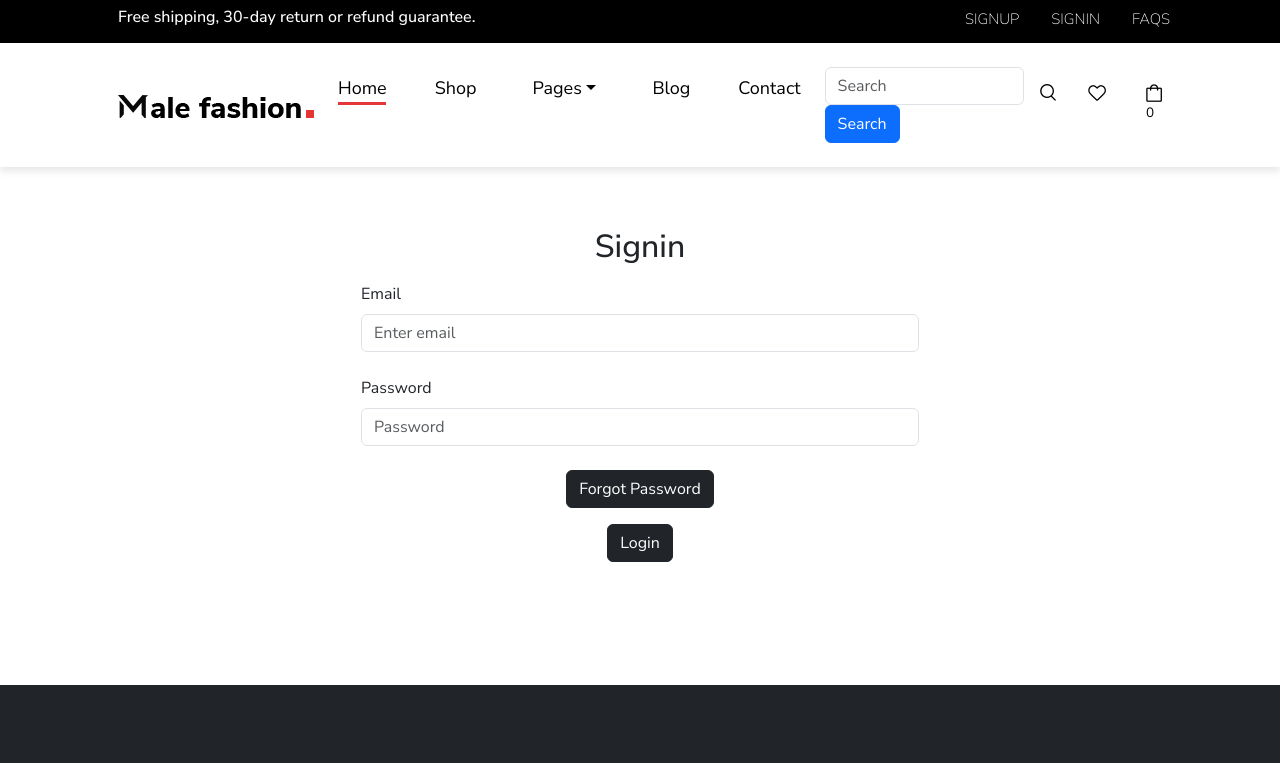
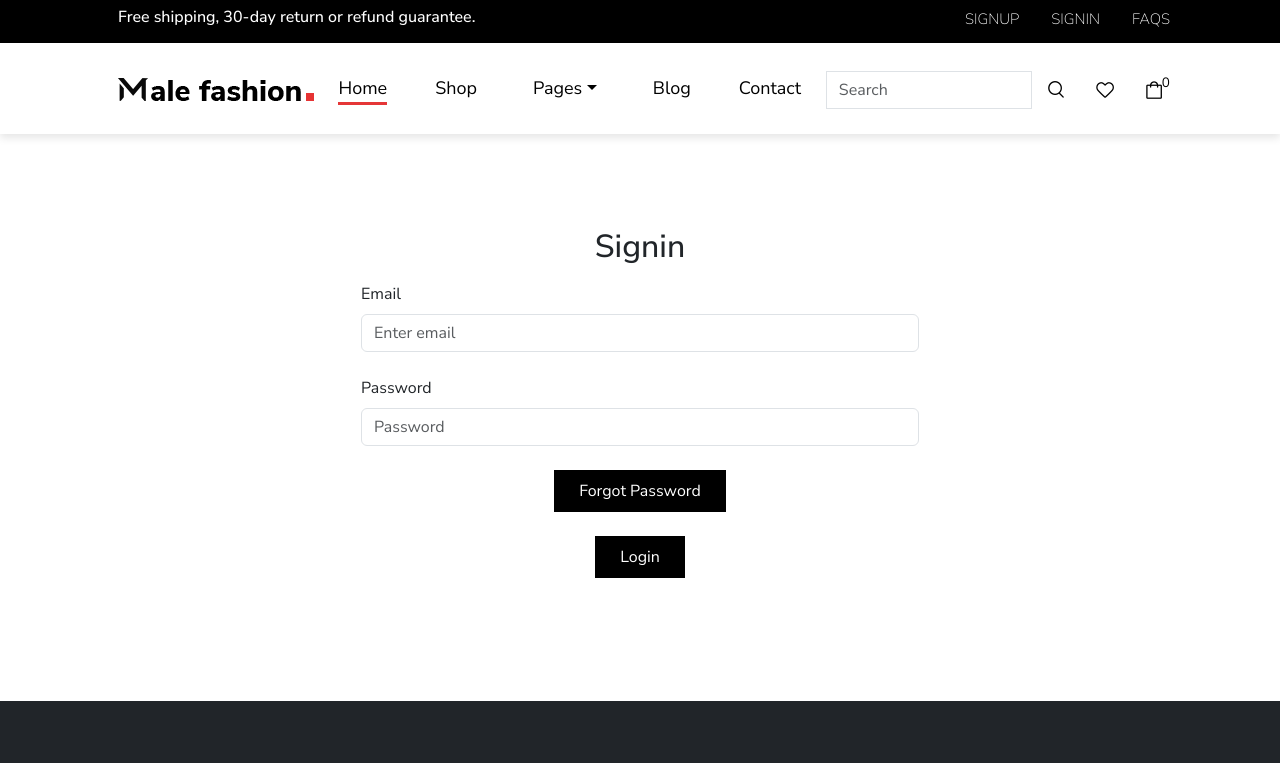
Before and after one commit to aniket-patil7075/Male-Fashion, a React (Vite) app in the folder Shopping/: page /Signin in a window 1280 px wide. Shown: the top 763 px of the page. Built offline with nearby package versions, Linux system fonts and the light colour scheme.

Commit message:
Changes in sign in page

```diff
--- a/Shopping/src/assets/Header.jsx
+++ b/Shopping/src/assets/Header.jsx
@@ -112,10 +112,11 @@ function Header() {
                 <Nav.Link as={Link} to="/Contact" className="nav-line px-4">
                   Contact
                 </Nav.Link>
-                <Searchinput />
+
               </Nav>
 
               <Nav className="ms-auto">
+              <Searchinput />
                 <Nav.Link as={Link} to="/" className="px-3">
                   <img src="/search.png" alt="search" />
                 </Nav.Link>
@@ -125,7 +126,7 @@ function Header() {
                 <Nav.Link
                   as={Link}
                   to="/Cart"
-                  className="px-4 position-relative"
+                  className="px-3 position-relative"
                 >
                   <img src="/cart.png" alt="cart" />
                   <sup>{cart?.length}</sup>
--- a/Shopping/src/assets/Hero.jsx
+++ b/Shopping/src/assets/Hero.jsx
@@ -27,7 +27,7 @@ function Hero() {
               Lorem ipsum dolor sit amet, consectetur adipiscing elit, sed do
               eiusmod tempor incididunt aliqua.
             </p>
-            <Button variant="dark" className="heroButton mt-4  px-4 py-3">
+            <Button variant="dark" className="heroButton mt-4 px-4 py-3">
               SHOP NOW <FaArrowRightLong className="heroArrow ms-1"/>
             </Button>
             <div className="mt-3"><FaFacebookF className="mx-2"/><FaPinterestP className="mx-2" /><FaInstagram className="mx-2" /><FaTwitter className="mx-2" /></div>
--- a/Shopping/src/assets/Home.jsx
+++ b/Shopping/src/assets/Home.jsx
@@ -8,6 +8,11 @@ import Form from "react-bootstrap/Form";
 import { Prices } from "./Prices";
 import { useCart } from "../context/cart";
 import Hero from "./Hero"
+import Collections from "./Collections"
+import NewArrivals from "./NewArrivals"
+import DealWeek from "./DealWeek"
+import Instagram from "./Instagram"
+import LatestNews from "./LatestNews"
 
 function Home() {
   const [cart, setCart] = useCart();
@@ -89,7 +94,12 @@ function Home() {
   return (
     <div>
     <Hero/>
-      <Row className="mt-4">
+    <Collections/>
+    <NewArrivals/>
+    <DealWeek/>
+    <Instagram/>
+    <LatestNews/>
+      {/* <Row className="mt-4">
         <Col md={2}>
           <h5 className="mb-3">Filter By Category</h5>
           {categories.map((c) => (
@@ -163,7 +173,7 @@ function Home() {
             </div>
           </Container>
         </Col>
-      </Row>
+      </Row> */}
     </div>
   );
 }
--- a/Shopping/src/assets/LatestNews.jsx
+++ b/Shopping/src/assets/LatestNews.jsx
@@ -4,7 +4,7 @@ import Card from "react-bootstrap/Card";
 
 function LatestNews() {
   return (
-    <div className="latestNewsMainDiv" >
+    <div className="latestNewsMainDiv" style={{paddingTop:"180px"}} >
       <Container className="">
         <Row>
           <Col lg={4}>
--- a/Shopping/src/assets/Searchinput.jsx
+++ b/Shopping/src/assets/Searchinput.jsx
@@ -27,12 +27,9 @@ function Searchinput() {
               type="search"
               placeholder="Search"
               value={values.keyword}
-              className=" mr-sm-2"
+              className=" mr-sm-2 mt-1 rounded-0"
               onChange={(e)=>setValues({...values,keyword:e.target.value})}
             />
-          </Col>
-          <Col xs="auto">
-            <Button type="submit">Search</Button>
           </Col>
         </Row>
       </Form>
--- a/Shopping/src/assets/Signin.jsx
+++ b/Shopping/src/assets/Signin.jsx
@@ -63,11 +63,11 @@ function Signin() {
             </Form.Group>
 
 
-          <Button variant="dark" onClick={()=>navigate('/Forgotpassword')} type="submit" className="mx-auto d-block mb-3 mt-3">
+          <Button variant="dark" onClick={()=>navigate('/Forgotpassword')} type="submit" className="mx-auto d-block heroButton mt-4 px-4 py-2">
             Forgot Password
           </Button>
 
-          <Button variant="dark" type="submit" className="mx-auto d-block">
+          <Button variant="dark" type="submit" className="mx-auto d-block heroButton mt-4 px-4 py-2">
             Login
           </Button>
         </Form>
--- a/Shopping/src/assets/Signup.jsx
+++ b/Shopping/src/assets/Signup.jsx
@@ -96,7 +96,7 @@ function Signup() {
             />
           </Form.Group>
 
-          <Button variant="dark" type="submit" className="mx-auto d-block">
+          <Button variant="dark" type="submit" className="mx-auto d-block heroButton mt-4 px-4 py-2">
             Sign up
           </Button>
         </Form>
```
